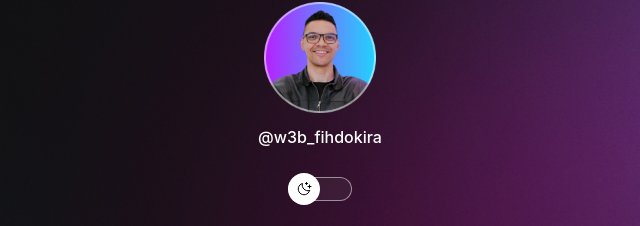
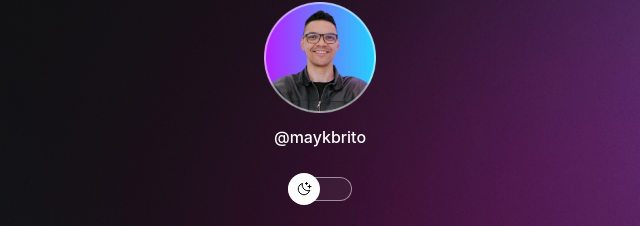
Before and after one commit to GabrielAugustoBer/DevLinks, a plain HTML site: page index.html in a window 1280 px wide. Shown: the part 78-304 px from the top of the page, 320-960 px from the left. Drawn offline with nearby package versions, Linux system fonts and the light colour scheme.

Commit message:
Update index.html

```diff
--- a/index.html
+++ b/index.html
@@ -14,7 +14,7 @@
                 src="./assets/avatar.png"
                 alt="Foto-de-perfil"
               />
-              <p>@w3b_fihdokira</p>
+              <p>@maykbrito</p>
             </div>
 
             <div id="switch" onclick="toggleMode()">
```
